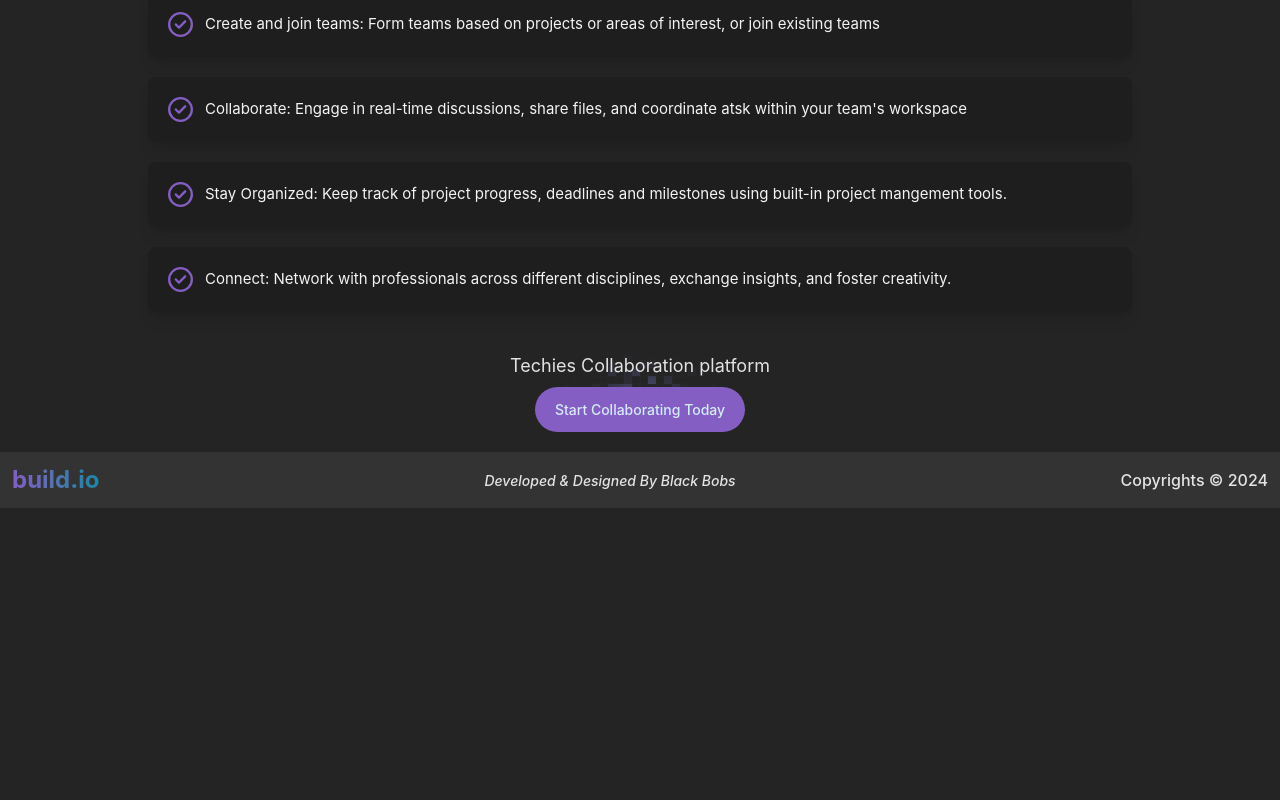
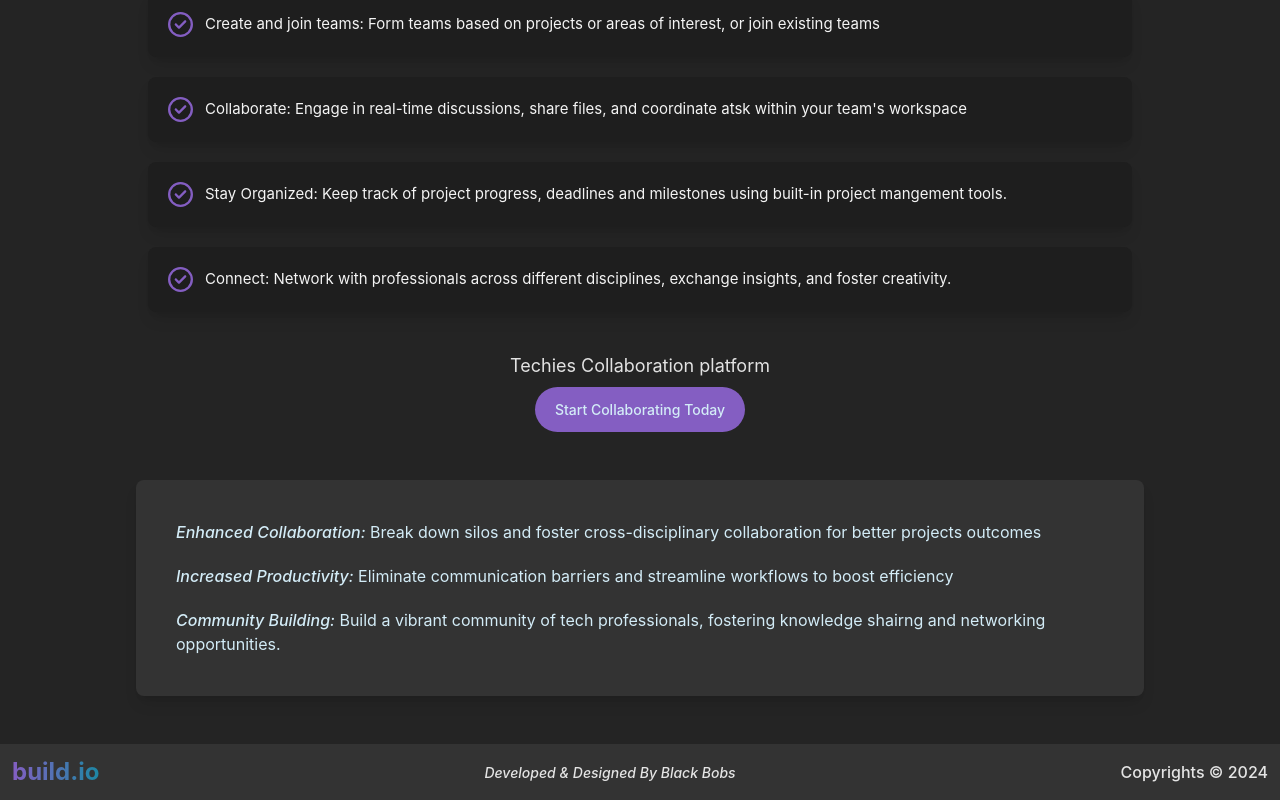
Before and after one commit to Blackbobs/build-io-landing-page, a React (Vite) app: page / in a window 1280 px wide. Shown: the part 1312-2112 px from the top of the page. Before the commit the page ends 1820 px from the top, so only its background shows below. Built offline with nearby package versions, Linux system fonts and the light colour scheme.

Commit message:
done with the design

```diff
--- a/src/App.tsx
+++ b/src/App.tsx
@@ -1,5 +1,5 @@
 import './App.css'
-import { Features, Hero, Introduction, Navbar, HowItWorks, Footer } from './components'
+import { Features, Hero, Introduction, Navbar, HowItWorks, Benefits, Footer } from './components'
 
 function App() {
 
@@ -22,6 +22,9 @@ function App() {
       <HowItWorks/>
     </div>
     <div>
+      <Benefits/>
+    </div>
+    <div>
       <Footer/>
     </div>
     </>
--- /dev/null
+++ b/src/components/Benefits/index.tsx
@@ -0,0 +1,20 @@
+import React from 'react'
+
+const index: React.FC = () => {
+  return (
+    <section className='w-full md:max-w-screen-lg mx-auto my-10 p-2'>
+       <div className='flex flex-col md:flex-row gap-5'>
+         <ul className='text-primary flex flex-col gap-5 bg-[#333] p-10 rounded-lg shadow-lg'>
+            <li> <span className='font-medium italic'>Enhanced Collaboration:</span> Break  down silos and foster cross-disciplinary collaboration for better projects outcomes</li>
+            <li><span className='font-medium italic'>Increased Productivity:</span> Eliminate communication barriers and streamline workflows to boost efficiency</li>
+            <li><span className='font-medium italic'>Community Building:</span> Build a vibrant community of tech professionals, fostering knowledge shairng and networking opportunities.</li>
+         </ul>
+         {/* <div className='w-full p-2'>
+            <img src="https://images.unsplash.com/photo-1504639725590-34d0984388bd?w=500&auto=format&fit=crop&q=60&ixlib=rb-4.0.3&ixid=M3wxMjA3fDB8MHxzZWFyY2h8MTZ8fGNvZGluZ3xlbnwwfHwwfHx8MA%3D%3D" alt="code" />
+         </div> */}
+        </div>
+    </section>
+  )
+}
+
+export default index
--- a/src/components/Footer/index.tsx
+++ b/src/components/Footer/index.tsx
@@ -6,7 +6,7 @@ const index: React.FC = () => {
        <div className='flex items-center justify-between p-3'>
        <div><h1 className='logo_gradient text-2xl font-bold'>build.io</h1></div>
        <div>
-        <p className='font-medium capitalize italic text-[14px]'>Developed & designed by Black Bobs</p>
+        <p className='hidden md:block font-medium capitalize italic text-[14px]'>Developed & designed by Black Bobs</p>
        </div>
        <div>
          <p className='capitalize font-medium'>copyrights &copy; {new Date().getFullYear()}</p>
--- a/src/components/HowItWorks/index.tsx
+++ b/src/components/HowItWorks/index.tsx
@@ -49,8 +49,8 @@ const index: React.FC = () => {
 
       </div>
 
-        <div className="collab_bg">
-          <div className="flex flex-col items-center gap-2 m-5">
+        <div>
+          <div className="flex flex-col items-center gap-2 my-5">
             <p className="text-[18px]">Techies Collaboration platform</p>
             <button className="">
               <a
--- a/src/components/index.ts
+++ b/src/components/index.ts
@@ -3,6 +3,7 @@ import Hero from "./Hero/index"
 import Introduction from './Introduction/index'
 import Features from './Features/index'
 import HowItWorks from './HowItWorks/index'
+import Benefits from './Benefits/index'
 import Footer from './Footer/index'
 
-export {Navbar, Hero, Introduction, Features, HowItWorks, Footer}
+export {Navbar, Hero, Introduction, Features, HowItWorks, Benefits, Footer}
--- a/src/index.css
+++ b/src/index.css
@@ -34,9 +34,10 @@
 .collab_bg{
   background-image: url("./assets/collab.jpeg");
   background-repeat: no-repeat;
-  background-size: contain;
+  background-size: cover;
   background-position: center;
 }
+
 
 @keyframes logo_movement {
   0% {
```
Also changed, not shown: src/assets/collaborate.jpeg (renamed from src/assets/collab.jpeg).
